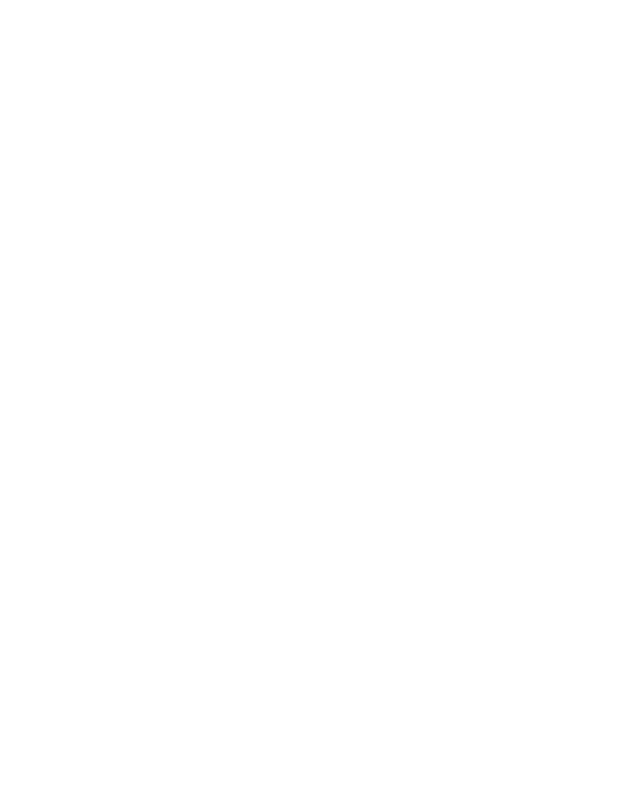
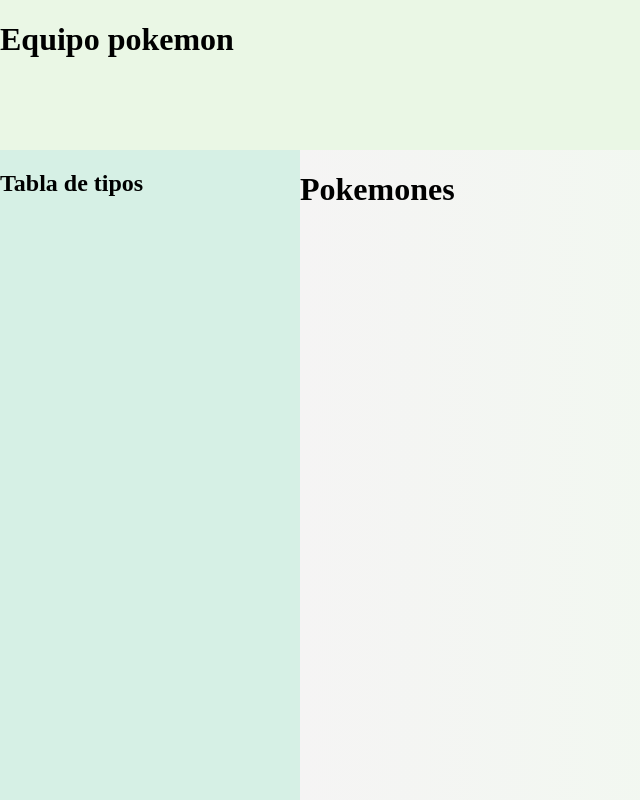
Before and after one commit to braguilera/PokeTeam, a plain HTML site: page index.html in a window 1280 px wide. Shown: the whole page, without its empty margins (0-640 px from the left). Drawn offline with Linux system fonts and the light colour scheme.

Commit message:
Columnas puestas

```diff
--- a/estilos.css
+++ b/estilos.css
@@ -0,0 +1,34 @@
+body{
+    display: grid;
+    margin: 0;
+    box-sizing: border-box;
+    min-height: 100vh;
+    grid-template-columns: 300px 1fr 1fr;
+    grid-template-rows: 150px 1fr;
+    grid-template-areas:
+        "header header header"
+        "aside content content";
+}
+
+/* Equipo */
+
+#equipo{
+    width: 100%;
+    grid-area: header;
+    background-color: #EAF7E5;
+}
+
+/* Debilidades */
+
+#debilidades{
+    grid-area: aside;
+    background-color: #D6F0E5;
+}
+
+/* Pokedex */
+
+#pokedex{
+    grid-area: content;
+    width: 100%;
+    background: linear-gradient(90deg, rgba(245,244,244,1) 0%, rgba(237,254,235,1) 100%);
+}
--- a/index.html
+++ b/index.html
@@ -8,5 +8,19 @@
 </head>
 <body>
 
+    <header id="equipo">
+        <h1>Equipo pokemon</h1>
+
+    </header>
+
+    <aside id="debilidades">
+        <h1>Tabla de tipos</h1>
+    </aside>
+
+
+    <main id="pokedex">
+        <h1>Pokemones</h1>
+    </main>
+
 </body>
 </html>
```
